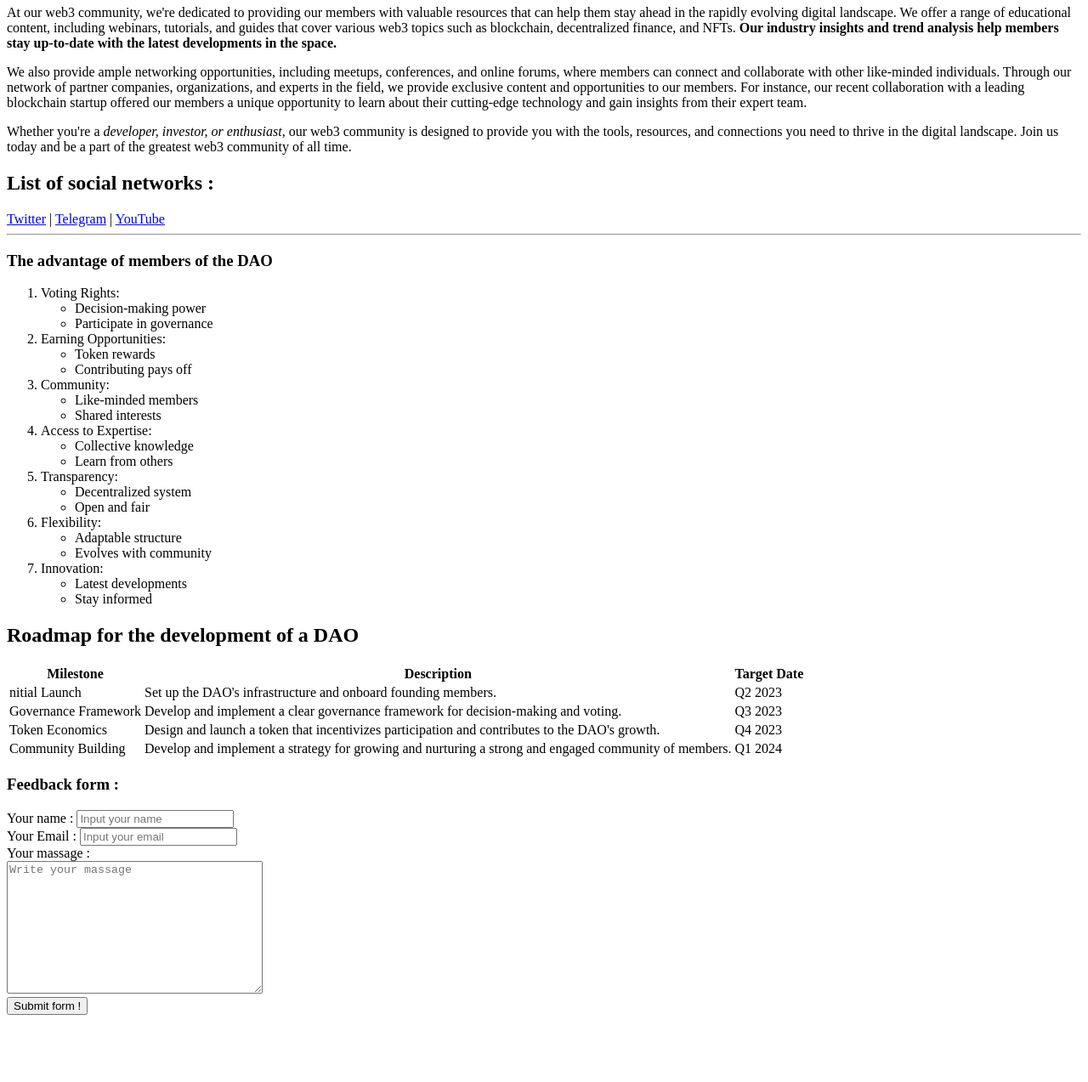
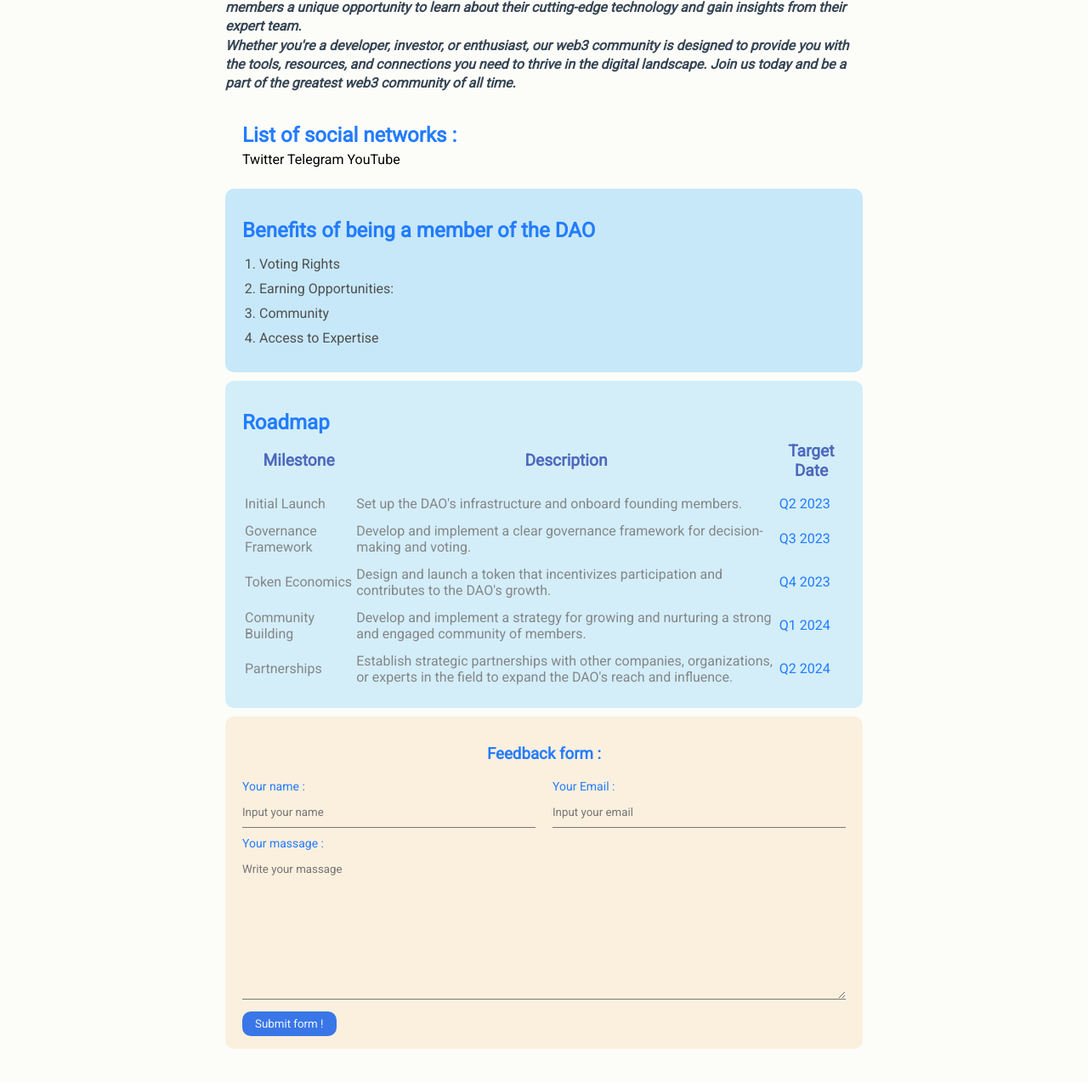
Before and after one commit to TranquiloR/DAO-example, a plain HTML site: page index.html in a window 1280 px wide. Shown: the part 389-1662 px from the top of the page at 85% size. Before the commit the page ends 1591 px from the top, so only its background shows below. Drawn offline with Linux system fonts and the light colour scheme.

Commit message:
Example of my work

```diff
--- a/index.html
+++ b/index.html
@@ -9,18 +9,29 @@
     <meta name="description" content="Our goal is to create the most exceptional
     community in the web3 space.">
 
+    <link rel="stylesheet" href="styles.css">
     <title>Web3 DAO Discovery</title>
 </head>
 <body>
-    <img src="DAO.jpg" alt="Letter DAO" width="500" >
+    <div class="container">
+
+        <div class="info">
+            <img src="DAO.jpg" alt="Letter DAO" class="avatar" >
+
+            <div class="info-text">
+                <div class="paragraf">
                     <h1>Wellcome on board</h1>
+                    <p>At our web3 community, we're dedicated to providing our members with valuable
+                    resources that can help them stay ahead in the rapidly evolving digital landscape.</p>
+                </div>
+            </div>
+        </div>
 
-    <p>At our web3 community, we're dedicated to providing our members with valuable
-        resources that can help them stay ahead in the rapidly evolving digital landscape.
-         We offer a range of educational content, including webinars, tutorials, and
+            <div class="info-text">
+                <p> We offer a range of educational content, including webinars, tutorials, and
                 guides that cover various web3 topics such as blockchain, decentralized finance,
-          and NFTs. <strong>Our industry insights and trend analysis help members stay up-to-date
-           with the latest developments in the space.</strong></p>
+                and NFTs.Our industry insights and trend analysis help members stay up-to-date
+                with the latest developments in the space.</p>
                 <p>We also provide ample networking opportunities, including meetups, conferences,
                 and online forums, where members can connect and collaborate with other like-minded
                 individuals. Through our network of partner companies, organizations, and experts
@@ -28,68 +39,34 @@
                 instance, our recent collaboration with a leading blockchain startup offered our
                 members a unique opportunity to learn about their cutting-edge technology and
                 gain insights from their expert team.</p>
-       <p>Whether you're a <em>developer, investor, or enthusiast,</em>  our web3 community is designed
+                <p>Whether you're a developer, investor, or enthusiast, our web3 community is designed
                 to provide you with the tools, resources, and connections you need to thrive in the
                 digital landscape. Join us today and be a part of the greatest web3 community of all
                 time.</p>
-   <h2><strong>List of social networks :</strong></h2>
-   <a href="https://twitter.com/guidedao" target="_blank">Twitter</a>
-   |
-   <a href="https://t.me/guidedao" target="_blank"> Telegram</a>
-   |
-   <a href="https://www.youtube.com/results?search_query=guide+dao" target="_blank">YouTube</a>
+            </div>
+            <div class="card bg-1">
+                <h2>List of social networks :</h2>
 
-<hr>
-<h3><strong>The advantage of members of the DAO</strong></h3>
+                <a href="https://twitter.com/guidedao" target="_blank" >Twitter</a>
 
-<ol>
-    <li>Voting Rights:
-        <ul>
-            <li>Decision-making power</li>
-            <li>Participate in governance</li>
-        </ul>
-    </li>
-    <li>Earning Opportunities:
-        <ul>
-            <li>Token rewards</li>
-            <li>Contributing pays off</li>
-        </ul>
-    </li>
-    <li>Community:
-        <ul>
-            <li>Like-minded members</li>
-            <li>Shared interests</li>
-        </ul>
-    </li>
-    <li>Access to Expertise:
-        <ul>
-            <li>Collective knowledge</li>
-            <li>Learn from others</li>
-        </ul>
-    </li>
-    <li>Transparency:
-        <ul>
-            <li>Decentralized system</li>
-            <li>Open and fair</li>
-        </ul>
-    </li>
-    <li>Flexibility:
-        <ul>
-            <li>Adaptable structure</li>
-            <li>Evolves with community</li>
-        </ul>
-    </li>
-    <li>Innovation:
-        <ul>
-            <li>Latest developments</li>
-            <li>Stay informed</li>
-        </ul>
-    </li>
+                <a href="https://t.me/guidedao" target="_blank" > Telegram</a>
+
+                <a href="https://www.youtube.com/results?search_query=guide+dao" target="_blank" >YouTube</a>
+            </div>
+
+                <div class="card bg-2">
+                    <h2>Benefits of being a member of the DAO</h2>
+                    <ol class="list">
+                        <li>Voting Rights</li>
+                        <li>Earning Opportunities:</li>
+                        <li>Community</li>
+                        <li>Access to Expertise</li>
                     </ol>
+                </div>
 
-<h2> Roadmap for the development of a DAO</h2>
-
-<table>
+        <div class="card bg-3">
+            <h2>Roadmap</h2>
+            <table class="table">
                 <thead>
                     <tr>
                         <th>Milestone</th>
@@ -99,7 +76,7 @@
                 </thead>
                 <tbody>
                     <tr>
-            <td>nitial Launch</td>
+                        <td>Initial Launch</td>
                         <td>Set up the DAO's infrastructure and onboard founding members.</td>
                         <td>Q2 2023</td>
                     </tr>
@@ -118,30 +95,43 @@
                         <td>Develop and implement a strategy for growing and nurturing a strong and engaged community of members.</td>
                         <td>Q1 2024</td>
                     </tr>
+                    <tr>
+                        <td>Partnerships</td>
+                        <td>Establish strategic partnerships with other companies, organizations, or experts in the field to expand the DAO's reach and influence.</td>
+                        <td>Q2 2024</td>
+                    </tr>
                 </tbody>
+            </table>
+        </div>
 
-</table>
+        <div class="card bg-4">
 
+            <form action="/" class="form">
                 <h3>Feedback form :</h3>
-<form>
-    <div>
+
+                <div class="form-row">
+                    <div class="form-group">
                         <label for="text">Your name :</label>
                         <input type="text" id="text" placeholder="Input your name">
                     </div>
-
-    <div>
+                    <div class="form-group">
                         <label for="email">Your Email :</label>
                         <input type="email" id="email" placeholder="Input your email">
                     </div>
+                </div>
 
-    <div>
+                    <div class="form-group">
                         <label for="massage">Your massage :</label>
-        <br>
                         <textarea id="massage" cols="35" rows="10" placeholder="Write your massage"></textarea>
                     </div>
 
-    <button type="submit">Submit form !</button>
+                <button type="submit" class="btn">Submit form !</button>
             </form>
+        </div>
+
+    </div>
+    <br>
+    <br>
 
 </body>
 </html>
--- /dev/null
+++ b/styles.css
@@ -0,0 +1,193 @@
+@import url('https://fonts.googleapis.com/css2?family=Dancing+Script&family=Roboto&display=swap');
+
+
+body {
+    font-family: 'Roboto', sans-serif;
+    font-size: 16px;
+    font-weight: 400;
+    background: #fcfdf9;
+    color: #1e78fff8;
+}
+
+a {
+    color: #000000;
+    text-decoration: none;
+}
+a:hover {
+    text-decoration: underline;
+}
+a:active {
+    color: rgb(62, 62, 224);
+}
+a:visited {
+    color: grey
+}
+
+
+.container {
+    max-width: 750px;
+    margin: auto;
+    padding-top: 20px;
+}
+.avatar {
+    width: 300px;
+    border-radius: 30px;
+    box-shadow: -13px 7px 5px 5px  rgba(0,0,0, .75);
+    margin-left: 12px;
+}
+
+.info {
+margin-bottom: 20px;
+display: flex;
+}
+
+.info-text p {
+font-style: italic;
+font-weight: bold;
+line-height: 1.4em;
+color: #374655;
+margin: 0;
+}
+
+.info-text .paragraf {
+    margin-left: 40px;
+}
+
+.info-text h1 {
+    margin-top: 0;
+    margin-left: 20px;
+    margin-bottom: 10px;
+}
+
+@media (max-width: 671px) {
+    .info{
+        display: block;
+        text-align: center;
+    }
+    .info-text {
+        text-align: center;
+    }
+    .paragraf h1 {
+        margin-top: 20px;
+    }
+}
+
+.card {
+border-radius: 10px;
+padding: 15px 20px;
+margin-bottom: 10px;
+}
+
+/* .bg-1 {
+background: #b1dbf5;
+} */
+.bg-2 {
+background: #c6e8f8f8;
+}
+.bg-3 {
+    background: #d2eef9f8;
+}
+.bg-4 {
+    background: #fbf0de;
+}
+.card h2 {
+    margin-bottom: 5px;
+}
+
+.card button {
+    margin-top: 10px;
+}
+
+.btn {
+    background: #3473e8f8;
+    color: aliceblue;
+    cursor: pointer;
+    border-radius: 10px;
+    border: none;
+    font-family: inherit;
+    padding: 7px 15px;
+    transition: all .4s;
+    /* text-decoration: none; */
+    /* font-size: auto; */
+}
+
+.btn:hover {
+    opacity: .8;
+    color: #2b56cbf8;
+    background: #f2d074f8;
+    font-size: 0.8rem;
+}
+
+.list {
+    padding: 0 20px;
+}
+
+.list li {
+    color: #4e4f50;
+    margin-bottom: 10px;
+}
+
+.table {
+    width: 100%;
+}
+
+.table th {
+    padding-bottom: 15px;
+    color: #4d68bc;
+    font-size: larger;
+}
+
+.table td {
+    padding-bottom: 10px;
+}
+
+.table td:nth-child(1),
+.table td:nth-child(2) {
+    color: #848688;
+}
+.form h3 {
+    text-align: center;
+}
+
+.form-row {
+margin-bottom: 10px;
+display: flex;
+}
+.form-row .form-group {
+/* display: inline-block; */
+margin-right: 20px;
+/* width: calc(50% - 20px); */
+width: 50%;
+}
+.form-row .form-group:last-child{
+    margin-right: 0;
+}
+
+@media (max-width: 671px) {
+    .form-row {
+        display: block;
+    }
+    .form-row .form-group {
+        width: 100%;
+        margin-left: 0;
+        margin-bottom: 10px;
+    }
+}
+
+.form-group label {
+    display: block;
+    font-size: 14px;
+    color: #1e78fff8;
+}
+.form-group input,
+.form-group textarea {
+    width: 100%;
+    box-sizing: border-box;
+    border: none;
+    background: transparent;
+    border-bottom: 1px solid #787878;
+    color: #000000;
+    padding: 15px 0 10px;
+    outline: none;
+    font-family: inherit;
+}
```
Lines whose indentation alone changed are shown as unchanged.
